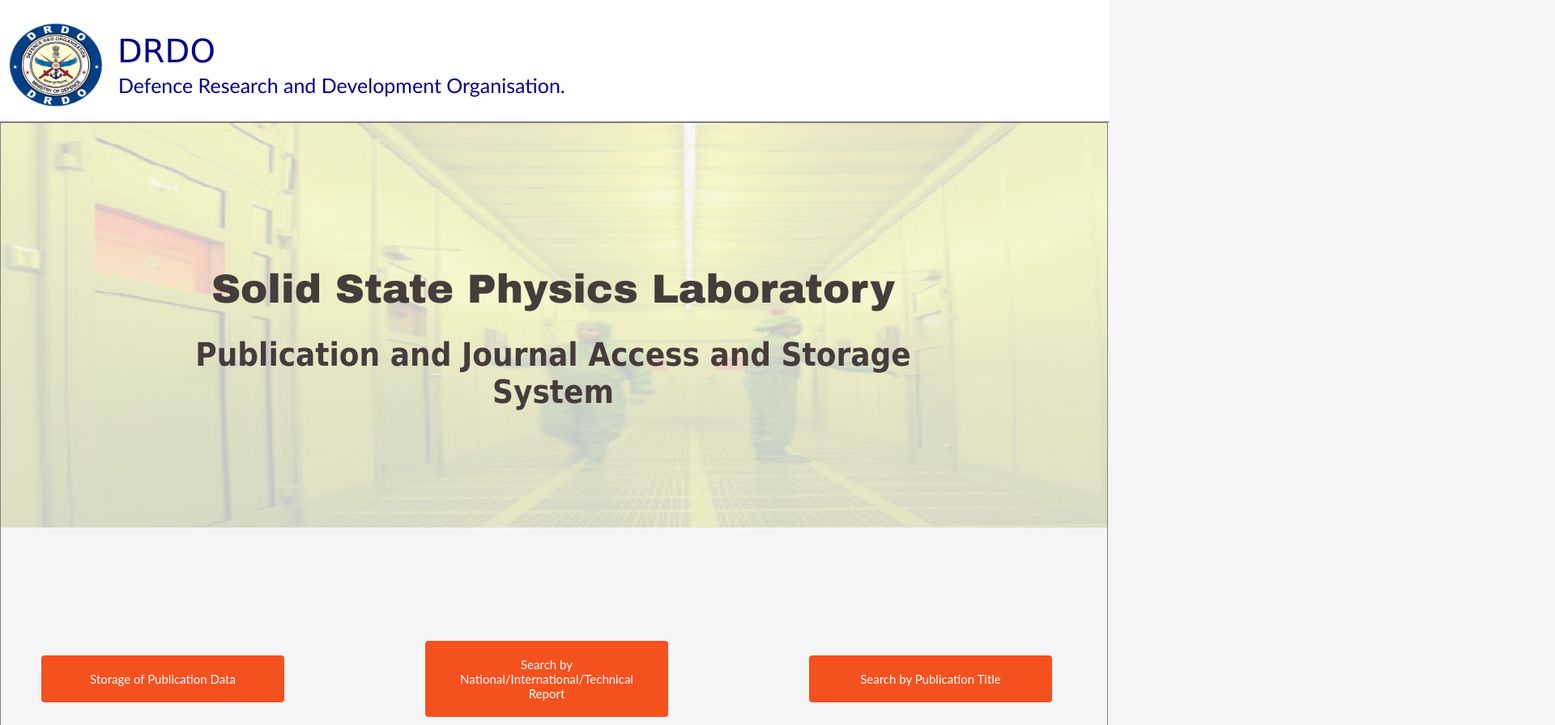
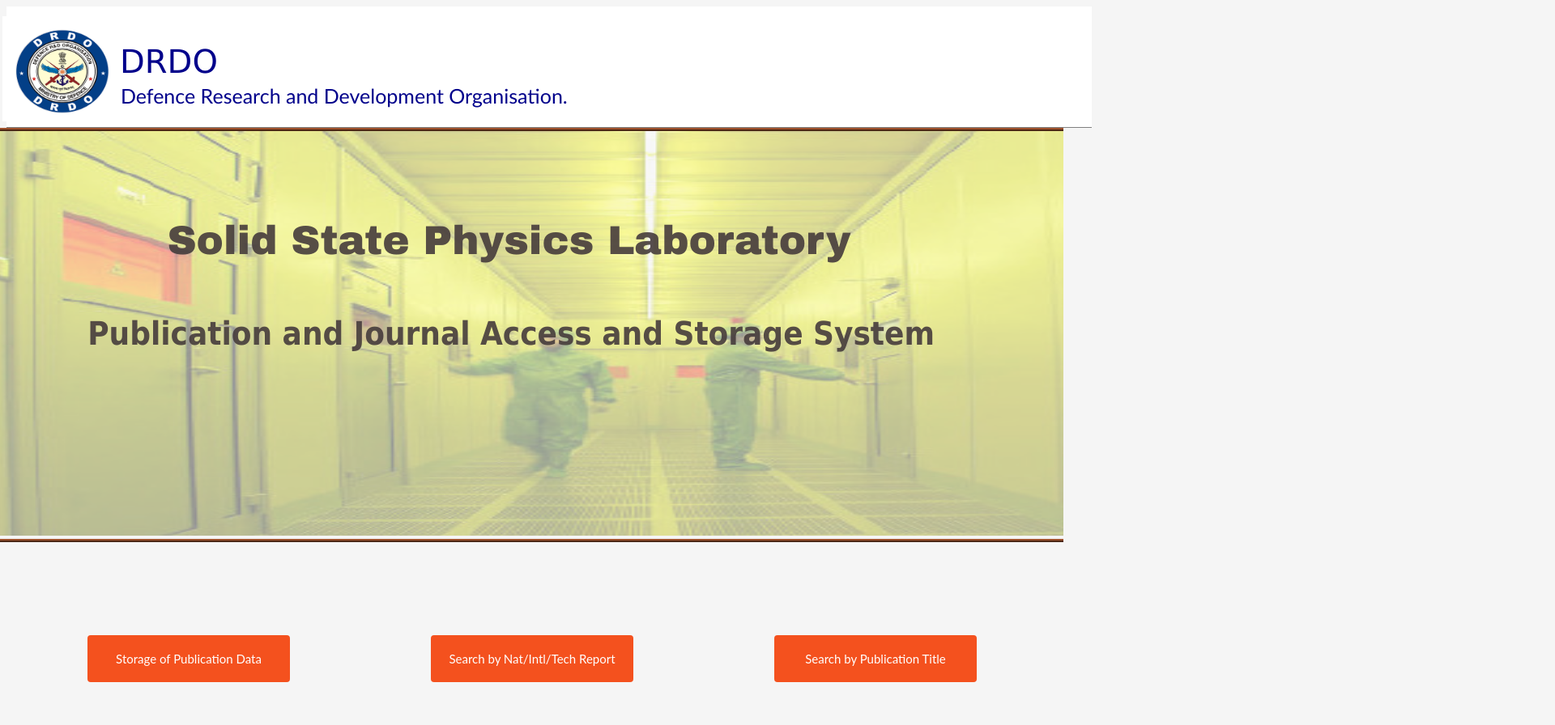
Before and after one commit to kwadehra/kwadehra.github.io, a plain HTML site: page index.html in a window 1280 px wide. Shown: the top 896 px of the page at 81% size, 1920 px wide, since content can reach past the window. Drawn offline with Linux system fonts and the light colour scheme.

Commit message:
cpmmit 3
commit 3

```diff
--- a/buttons.css
+++ b/buttons.css
@@ -7,7 +7,7 @@
     text-align: center;
     font-size: 15px;
     padding: 20px;
-    width: 300px;
+    width: 250px;
     transition: all 0.5s;
     cursor: pointer;
     margin: 50px;
@@ -40,15 +40,20 @@
 }
 #button1
 {
-    margin-top: 140px;
+    margin-top: 250px;
+    margin-left:100px;
 }
 #button2
 {
-    margin-top: 140px;
+    margin-top: 250px;
     margin-left:120px;
 }
 #button3
 {
-    margin-top: 140px;
+    margin-top: 250px;
     margin-left:120px;
 }
+#buttons
+{
+    margin-top: 100px;
+}
--- a/index.html
+++ b/index.html
@@ -20,72 +20,97 @@
                 <img src="drdologo1.png" width="150px" height="130px"/>
         </div>
 
-        <p id="drdotext">DRDO</p>
-        <p id="fullForm">Defence Research and Development Organisation.</p>
+
+            <p id="drdotext">DRDO</p>
+            <p id="fullForm">Defence Research and Development Organisation.</p>
 
     </div>
-    <!--<h1> SOLID STATE PHYSICS LABORATORY</h1>-->
-    <!--<h2>Publication Access,Retreival and Storage</h2>-->
+    <!--&lt;!&ndash;<h1> SOLID STATE PHYSICS LABORATORY</h1>&ndash;&gt;-->
+    <!--&lt;!&ndash;<h2>Publication Access,Retreival and Storage</h2>&ndash;&gt;-->
 
-    <div class="slider">
-        <figure>
-            <div class="slide">
-                <!--<p class="solidState">Solid State Physics Laboratory</p>-->
-                <!--<p class="pub">Publication Access and Retrieval System</p>-->
-                <img src="sspl-home-1.jpg" width="950px" height="500px" class="images">
-            </div>
+    <!--<div class="slider">-->
+        <!--<figure>-->
             <!--<div class="slide">-->
                 <!--&lt;!&ndash;<p class="solidState">Solid State Physics Laboratory</p>&ndash;&gt;-->
                 <!--&lt;!&ndash;<p class="pub">Publication Access and Retrieval System</p>&ndash;&gt;-->
-                <!--<img src="sspl-home-2.jpg" width="950px" height="500px" class="images">-->
+                <!--<img src="sspl-home-1.jpg" width="1000px" height="500px" class="images">-->
+            <!--</div>-->
+            <!--&lt;!&ndash;<div class="slide">&ndash;&gt;-->
+                <!--&lt;!&ndash;&lt;!&ndash;<p class="solidState">Solid State Physics Laboratory</p>&ndash;&gt;&ndash;&gt;-->
+                <!--&lt;!&ndash;&lt;!&ndash;<p class="pub">Publication Access and Retrieval System</p>&ndash;&gt;&ndash;&gt;-->
+                <!--&lt;!&ndash;<img src="sspl-home-2.jpg" width="950px" height="500px" class="images">&ndash;&gt;-->
+            <!--&lt;!&ndash;</div>&ndash;&gt;-->
+
+            <!--<div class="slide">-->
+                <!--&lt;!&ndash;<p class="solidState">Solid State Physics Laboratory</p>&ndash;&gt;-->
+                <!--&lt;!&ndash;<p class="pub">Publication Access and Retrieval System</p>&ndash;&gt;-->
+                <!--<img src="sspl-home-3.jpg" width="1000px" height="500px" class="images">-->
             <!--</div>-->
 
-            <div class="slide">
-                <!--<p class="solidState">Solid State Physics Laboratory</p>-->
-                <!--<p class="pub">Publication Access and Retrieval System</p>-->
-                <img src="sspl-home-3.jpg" width="950px" height="500px" class="images">
-            </div>
+            <!--<div class="slide">-->
+                <!--&lt;!&ndash;<p class="solidState">Solid State Physics Laboratory</p>&ndash;&gt;-->
+                <!--&lt;!&ndash;<p class="pub">Publication Access and Retrieval System</p>&ndash;&gt;-->
+                <!--<img src="sspl-home-4.jpg" width="1000px" height="500px" class="images">-->
+            <!--</div>-->
 
-            <div class="slide">
-                <!--<p class="solidState">Solid State Physics Laboratory</p>-->
-                <!--<p class="pub">Publication Access and Retrieval System</p>-->
-                <img src="sspl-home-4.jpg" width="950px" height="500px" class="images">
-            </div>
+            <!--<div class="slide">-->
+                <!--&lt;!&ndash;<p class="solidState">Solid State Physics Laboratory</p>&ndash;&gt;-->
+                <!--&lt;!&ndash;<p class="pub">Publication Access and Retrieval System</p>&ndash;&gt;-->
+                <!--<img src="sspl-home-5.jpg" width="1000px" height="500px" class="images">-->
 
-            <div class="slide">
-                <!--<p class="solidState">Solid State Physics Laboratory</p>-->
-                <!--<p class="pub">Publication Access and Retrieval System</p>-->
-                <img src="sspl-home-5.jpg" width="950px" height="500px" class="images">
+            <!--</div>-->
+        <!--</figure>-->
+    <div class="slideshow-container">
+        <div class="mySlides fade">
+            <img src="sspl-home-1.jpg" style="width:1350px; height: 500px; opacity: 0.4;">
+        </div>
 
-            </div>
-        </figure>
+        <!--<div class="mySlides fade">-->
+            <!--<img src="sspl-home-2.jpg" style="width:100%">-->
+        <!--</div>-->
+
+        <div class="mySlides fade">
+            <img src="sspl-home-3.jpg" style="width:1350px; height: 500px; opacity: 0.4;">
+        </div>
+
+            <div class="mySlides fade">
+                <img src="sspl-home-4.jpg" style="width:1350px; height: 500px; opacity: 0.4;">
+        </div>
         <script>
-            var myIndex = 0;
-            carousel();
+            var slideIndex = 0;
+            showSlides();
 
-            function carousel() {
+            function showSlides() {
                 var i;
-                var x = document.getElementsByClassName("images");
-                for (i = 0; i < x.length; i++) {
-                    x[i].style.display = "none";
+                var slides = document.getElementsByClassName("mySlides");
+                for (i = 0; i < slides.length; i++) {
+                    slides[i].style.display = "none";
                 }
-                myIndex++;
-                if (myIndex > x.length) {myIndex = 1}
-                x[myIndex-1].style.display = "block";
-                setTimeout(carousel, 4000); // Change image every 2 seconds
+                slideIndex++;
+                if (slideIndex> slides.length) {slideIndex = 1}
+                slides[slideIndex-1].style.display = "block";
+                setTimeout(showSlides, 3500); // Change image every 2 seconds
             }
         </script>
+
+
+    </div>
+
         <div id="headingContainer">
-        <h1 id="heading1">Solid State Physics Laboratory</h1>
-        <h3 id="heading2">Publication and Journal Access and Storage System</h3>
+            <h1 id="heading1">Solid State Physics Laboratory</h1>
+            <h3 id="heading2">Publication and Journal Access and Storage System</h3>
         </div>
-        <div>
+
+
+
+
+        <div id="buttons">
 
             <a href="storage.html"><button class="button" style="vertical-align:middle" id="button1"><span>Storage of Publication Data </span></button></a>
-            <a href="filterSearch.html"><button class="button" style="vertical-align:middle" id="button2"><span>Search by National/International/Technical Report </span></button></a>
+            <a href="filterSearch.html"><button class="button" style="vertical-align:middle" id="button2"><span>Search by Nat/Intl/Tech Report </span></button></a>
             <a href="search.html"><button class="button" style="vertical-align:middle" id="button3"><span>Search by Publication Title </span></button></a>
         </div>
-    </div>
+
 
 
 
--- a/indexPageStylesheet.css
+++ b/indexPageStylesheet.css
@@ -1,8 +1,10 @@
+
 body
 {
     background-color: whitesmoke;
     /*background-repeat: repeat;*/
     /*background-position: 100%;*/
+    box-sizing: border-box;
 }
 /*h1
 {
@@ -15,13 +17,15 @@
 }*/
 #heading
 {
-    width: 1370px;
+    width: 1340px;
     height: 150px;
     background-color: white;
     border-bottom: 1px ridge grey ;
     overflow: visible;
     display:inline-flex;
     flex-wrap: wrap;
+    position: relative;
+    padding-top: -5px;
 }
 #image1
  {
@@ -40,7 +44,7 @@
     font-family: Verdana, Geneva, sans-serif;
     font-size: 40px;
     padding-left: 100px;
-    padding-top:40px;
+    padding-top:5px;
     display:inline;
     overflow:visible;
     color: darkblue;
@@ -49,14 +53,14 @@
 {
     font-family: Calibri, serif;;
     font-size: 25px;
-    padding-top: 90px;
+    padding-top: 70px;
     margin-left: -120px;
     overflow: visible;
     color: darkblue;
 }
 #headingContainer{
   width: 80%;
-  position: absolute;
+  /*position: absolute;*/
   top: 400px;
     /*border: 2px dashed black;*/
     padding-left: 10px;
@@ -73,6 +77,9 @@
     font-family: "Arial Black", Gadget, sans-serif;
     font-size:50px;
     color: #463C3C;
+    margin-left:-100px;
+    margin-top: -400px;
+    opacity: 0.9;
 
 }
 #heading2
@@ -81,4 +88,7 @@
     font-family: Tahoma, Geneva, sans-serif;
     font-size: 40px;
     padding-top: 30px;
+    margin-left:-95px;
+    margin-top: 10px;
+    opacity: 0.9;
 }
--- a/slider.css
+++ b/slider.css
@@ -1,104 +1,96 @@
-* {
-    margin: 0;
-    padding: 0;
-    list-style: none;
-    text-decoration: none;
-}
-.images
-{
-    opacity: 0.2;
-    margin:auto;
+* {box-sizing:border-box}
+
+/* Slideshow container */
+.slideshow-container {
+    max-width: 855px;
+    position: relative;
+    margin: auto;
 }
 
-/*.slidetext {*/
-    /*z-index: 1; !*places slide text, i.e.<p> element, on top of everything else*!*/
-    /*font-size: 50px;*/
-    /*text-align: left;*/
-    /*position: absolute; !*places text on top of image instead of next to it (relative)*!*/
-    /*width: 40%;*/
-    /*color: white;*/
-/*}*/
-
-.slider {
-    overflow: visible; /*prevents text overflowing boundaries*/
-    height: auto;
-    width: 1366px;
-    border: 1px ridge grey;
-    margin: auto; /*centres slide show*/
-    margin-top: 0px;
-    /*outline: 2px solid red;*/
+.mySlides {
+    display: none;
+    margin-left: -250px;
+    width: 1350px;
+    border-top: 4px ridge sienna ;
+    border-bottom: 4px ridge sienna
 }
 
-.slider figure div {
-    width: 20%;
-    float: left; /*puts images in a line*/
+/* Next & previous buttons */
+.prev, .next {
+    cursor: pointer;
+    position: absolute;
+    top: 50%;
+    width: auto;
+    margin-top: -22px;
+    padding: 16px;
+    color: white;
+    font-weight: bold;
+    font-size: 18px;
+    transition: 0.6s ease;
+    border-radius: 0 3px 3px 0;
 }
 
-.slider figure img {
-    width: 100%; /* i.e. 100% of it's parent div (above) which is 20% of the containing div 'slider'*/
-    float: left; /*need to do this for imgs & divs within figure*/
+/* Position the "next button" to the right */
+.next {
+    right: 0;
+    border-radius: 3px 0 0 3px;
 }
 
-.slider figure {
-    position: relative;
-    width: 500%;
-    margin: 0;
-    left: 0; /*to start images at the very left of the page*/
+/* On hover, add a black background color with a little bit see-through */
+.prev:hover, .next:hover {
+    background-color: rgba(0,0,0,0.8);
 }
-    /*animation: 30s slidy infinite; !*can call animation anything, I have used 'slidy'*!*/
-/*}*/
 
-/*!*now make the animation*!*/
-/*@keyframes slidy {*/
-    /*0% {*/
-        /*left: 0%;*/
-    /*}*/
-    /*10% {*/
-        /*left: 0%;*/
-    /*}*/
-    /*12% {*/
-        /*left: -100%; !*from 10% to 12%, i.e. 2% of the total animation time, is the speed of the transition from one slide to the next. left:-100% means move the image left by 100% of it's total length which is 500%*!*/
-    /*}*/
-    /*22% {*/
-        /*left: -100%; !*from 12% to 22%, i.e. 10% of the total animation time, is how long the slide stays on screen before moving to the next*!*/
-    /*}*/
-    /*24% {*/
-        /*left: -200%;*/
-    /*}*/
-    /*34% {*/
-        /*left: -200%;*/
-    /*}*/
-    /*36% {*/
-        /*left: -300%;*/
-    /*}*/
-    /*46% {*/
-        /*left: -300%;*/
-    /*}*/
-    /*48% {*/
-        /*left: -400%;*/
-    /*}*/
-    /*58% {*/
-        /*left: -400%;*/
-    /*}*/
-    /*60% {*/
-        /*left: -300%;*/
-    /*}*/
-    /*70% {*/
-        /*left: -300%;*/
-    /*}*/
-    /*72% {*/
-        /*left: -200%;*/
-    /*}*/
-    /*82% {*/
-        /*left: -200%;*/
-    /*}*/
-    /*84% {*/
-        /*left: -100%;*/
-    /*}*/
-    /*94% {*/
-        /*left: -100%;*/
-    /*}*/
-    /*96% {*/
-        /*left: 0%;*/
-    /*}*/
-/*}*/
+/* Caption text */
+.text {
+    color: #f2f2f2;
+    font-size: 15px;
+    padding: 8px 12px;
+    position: absolute;
+    bottom: 8px;
+    width: 100%;
+    text-align: center;
+}
+
+/* Number text (1/3 etc) */
+.numbertext {
+    color: #f2f2f2;
+    font-size: 12px;
+    padding: 8px 12px;
+    position: absolute;
+    top: 0;
+}
+
+/* The dots/bullets/indicators */
+.dot {
+    cursor:pointer;
+    height: 13px;
+    width: 13px;
+    margin: 0 2px;
+    background-color: #bbb;
+    border-radius: 50%;
+    display: inline-block;
+    transition: background-color 0.6s ease;
+}
+
+.active, .dot:hover {
+    background-color: #717171;
+}
+
+/* Fading animation */
+.fade {
+    -webkit-animation-name: fade;
+    -webkit-animation-duration: 1.5s;
+    animation-name: fade;
+    animation-duration: 1.5s;
+}
+
+@-webkit-keyframes fade {
+    from {opacity: .4}
+    to {opacity: 1}
+}
+
+@keyframes fade {
+    from {opacity: .4}
+    to {opacity: 1}
+}
```
